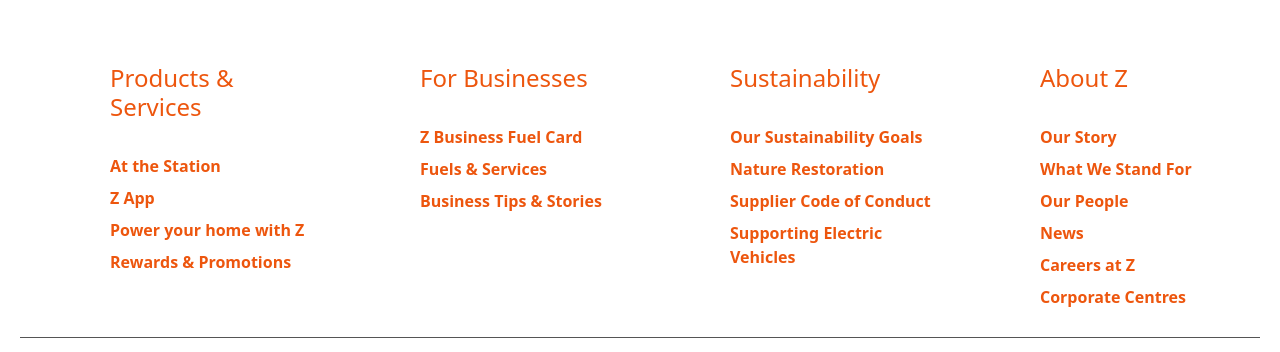
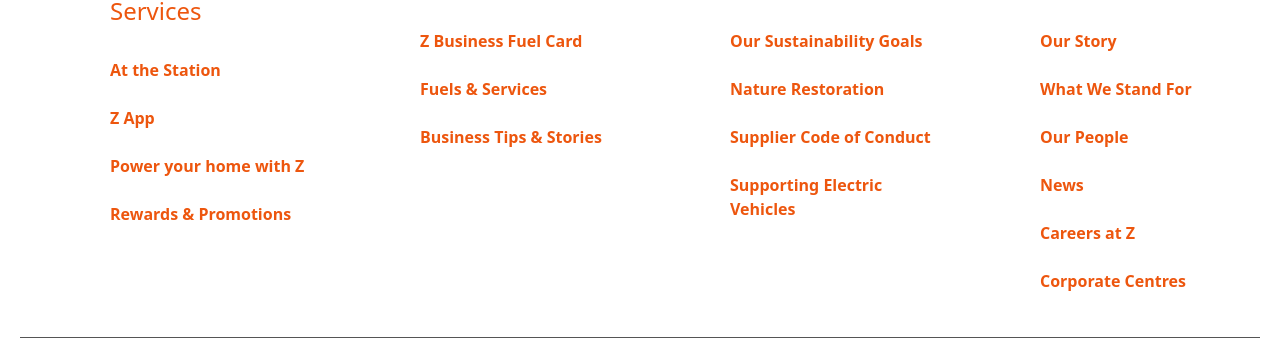
Before and after one commit to jvmacuto/mission-05-z-energy, a React (Vite) app in the folder frontend/: page /find-station in a window 1280 px wide. Shown: the part 408-760 px from the top of the page. Built offline with nearby package versions, Linux system fonts and the light colour scheme.

Commit message:
fixed footer spacing.

```diff
--- a/frontend/src/components/common_components/Footer.css
+++ b/frontend/src/components/common_components/Footer.css
@@ -31,7 +31,7 @@
 }
 
 .footer-item {
-  margin-bottom: 0.5rem;
+  margin-bottom: 1.5rem;
 }
 
 .footer-item a {
```
